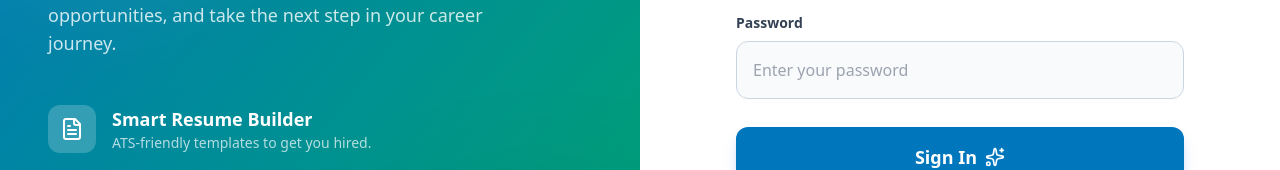
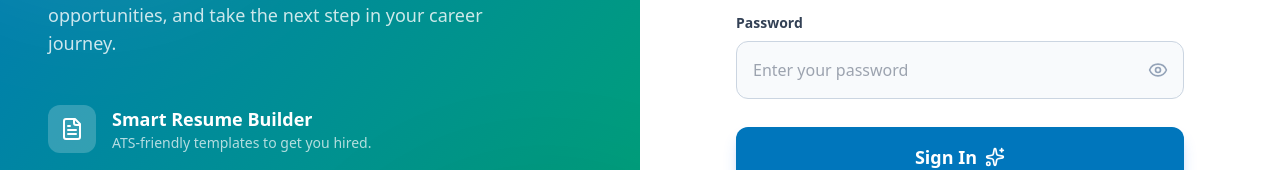
Before and after one commit to talhaaa16/resume-builder, a React (Create React App) app in the folder frontend/: page /login in a window 1280 px wide. Shown: the part 307-477 px from the top of the page. Built offline with nearby package versions, Linux system fonts and the light colour scheme; no server answers; a web font is replaced by a local one.

Commit message:
add eye icon in login/register page

```diff
--- a/frontend/src/pages/Login.jsx
+++ b/frontend/src/pages/Login.jsx
@@ -2,7 +2,7 @@
 import axios from "axios";
 import { useNavigate, useLocation } from "react-router-dom";
 import { useToast } from "../context/ToastContext";
-import { FileText, Briefcase, Sparkles, Linkedin } from "lucide-react";
+import { FileText, Briefcase, Sparkles, Linkedin, Eye, EyeOff } from "lucide-react";
 
 const Login = () => {
   const navigate = useNavigate();
@@ -14,6 +14,7 @@
     user_email: "",
     password: "",
   });
+  const [showPassword, setShowPassword] = useState(false);
 
   React.useEffect(() => {
     const params = new URLSearchParams(location.search);
@@ -144,15 +145,24 @@
 
             <div>
               <label className="block text-sm font-bold text-slate-700 mb-2">Password</label>
+              <div className="relative">
                 <input
-                type="password"
+                  type={showPassword ? "text" : "password"}
                   name="password"
                   value={userlogin.password}
                   onChange={handleInputChange}
-                className="w-full border border-slate-300 rounded-xl p-4 text-slate-900 focus:outline-none focus:ring-2 focus:ring-[#0076BC] focus:border-transparent transition-all bg-slate-50"
+                  className="w-full border border-slate-300 rounded-xl p-4 pr-12 text-slate-900 focus:outline-none focus:ring-2 focus:ring-[#0076BC] focus:border-transparent transition-all bg-slate-50"
                   placeholder="Enter your password"
                   required
                 />
+                <button
+                  type="button"
+                  onClick={() => setShowPassword(!showPassword)}
+                  className="absolute right-4 top-1/2 transform -translate-y-1/2 text-slate-400 hover:text-[#0076BC] transition-colors"
+                >
+                  {showPassword ? <EyeOff size={20} /> : <Eye size={20} />}
+                </button>
+              </div>
             </div>
 
             {msg && (
--- a/frontend/src/pages/Signup.jsx
+++ b/frontend/src/pages/Signup.jsx
@@ -2,7 +2,7 @@
 import axios from "axios";
 import { useNavigate } from "react-router-dom";
 import { useToast } from "../context/ToastContext";
-import { FileText, Briefcase, Sparkles, CheckCircle, Linkedin } from "lucide-react";
+import { FileText, Briefcase, Sparkles, CheckCircle, Linkedin, Eye, EyeOff } from "lucide-react";
 
 const Regi = () => {
   const navigate = useNavigate();
@@ -12,6 +12,7 @@
     user_email: "",
     password: "",
   });
+  const [showPassword, setShowPassword] = useState(false);
 
   const handleInputChange = (e) => {
     const { name, value } = e.target;
@@ -140,15 +141,24 @@
 
             <div>
               <label className="block text-sm font-bold text-slate-700 mb-2">Password</label>
+              <div className="relative">
                 <input
-                type="password"
+                  type={showPassword ? "text" : "password"}
                   name="password"
                   value={userregi.password}
                   onChange={handleInputChange}
-                className="w-full border border-slate-300 rounded-xl p-4 text-slate-900 focus:outline-none focus:ring-2 focus:ring-[#00A86B] focus:border-transparent transition-all bg-slate-50"
+                  className="w-full border border-slate-300 rounded-xl p-4 pr-12 text-slate-900 focus:outline-none focus:ring-2 focus:ring-[#00A86B] focus:border-transparent transition-all bg-slate-50"
                   placeholder="Create a strong password"
                   required
                 />
+                <button
+                  type="button"
+                  onClick={() => setShowPassword(!showPassword)}
+                  className="absolute right-4 top-1/2 transform -translate-y-1/2 text-slate-400 hover:text-[#00A86B] transition-colors"
+                >
+                  {showPassword ? <EyeOff size={20} /> : <Eye size={20} />}
+                </button>
+              </div>
             </div>
 
             <button
```
Lines whose indentation alone changed are shown as unchanged.
